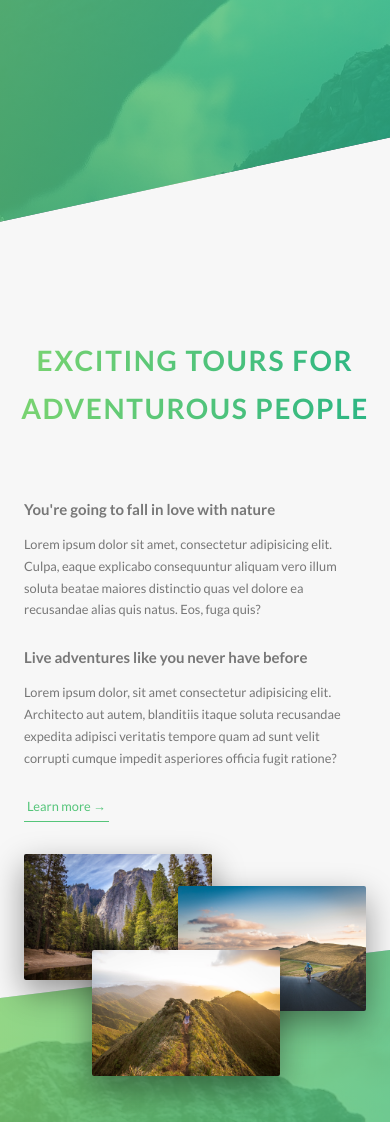
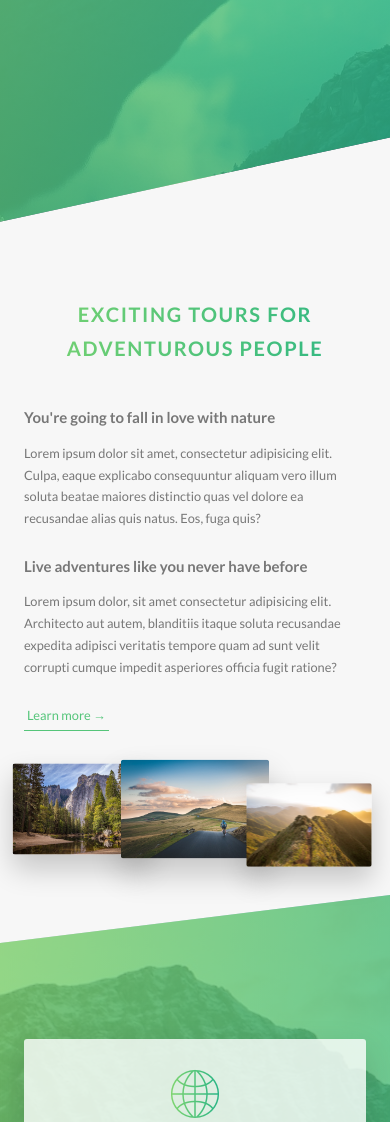
Before and after one commit to UsagiDrops/Css-and-Sass, a website: page index.html in a window 390 px wide. Shown: the part 580-1702 px from the top of the page. Drawn offline with Linux system fonts and the light colour scheme.

Commit message:
media queries

```diff
--- a/sass/abstract/_mixins.scss
+++ b/sass/abstract/_mixins.scss
@@ -10,7 +10,7 @@
     breakpoints
     - phone 600px/37.5em
     - tab-port 900px/56.25em
-    - tab-land 1200px/75em
+    - tab-landscape 1200px/75em
     - big-desktop 1800px/112em
 */
 @mixin respond($breakpoint) {
--- a/sass/base/_utilities.scss
+++ b/sass/base/_utilities.scss
@@ -4,10 +4,18 @@
 
 .u-margin-bottom-large {
     margin-bottom: 8rem !important;
+
+    @include respond(tab-port) {
+        margin-bottom: 5rem !important;
+    }
 }
 
 .u-margin-bottom-medium {
     margin-bottom: 4rem !important;
+
+    @include respond(tab-port) {
+        margin-bottom: 3rem !important;
+    }
 }
 
 .u-margin-bottom-small {
--- a/sass/components/_card.scss
+++ b/sass/components/_card.scss
@@ -115,7 +115,7 @@
     }
 
     &__details {
-        padding: 3rem;
+        padding: 1rem 3rem;
 
         ul {
             list-style: none;
@@ -160,4 +160,49 @@
         font-size: 6rem;
         font-weight: 100;
     }
+
+    @include respond(tab-port) {
+        height: auto;
+        border-radius: 3px;
+        background-color: $color-white;
+        box-shadow: 0 1.5rem 4rem rgba($color-black, .15);
+
+        &__side {
+            height: auto;
+            position: relative;
+            box-shadow: none;
+
+            &--back {
+                transform: rotateY(0);
+                clip-path: polygon(0 15%, 100% 0, 100% 100%, 0 100%)
+            }
+        }
+
+        //.card:hover .card__side
+        &:hover &__side--front {
+            transform: rotateY(0);
+        }
+
+        &:hover &__side--back {
+            transform: rotateY(0);
+        }
+
+        // BACK SIDE
+        &__cta {
+            position: relative;
+            top: 0%;
+            left: 0%;
+            transform: translate(0);
+            width: 100%;
+            padding: 7rem 4rem 4rem 4rem;
+        }
+
+        &__price-box {
+            margin-bottom: 3rem;
+        }
+
+        &__price-value {
+            font-size: 6rem;
+        }
+    }
 }
--- a/sass/components/_composition.scss
+++ b/sass/components/_composition.scss
@@ -10,19 +10,42 @@ position: relative;
         transition: .2s;
         outline-offset: 2rem;
 
+        @include respond(tab-port) {
+            float: left;
+            position: relative;
+            width: 33.33333333%;
+            box-shadow: 0 1.5rem 3rem rgba($color-black, .2);
+        }
+
         &--p1 {
             left: 0;
             top: -2rem;
+
+            @include respond(tab-port) {
+                top: -1rem;
+                transform: scale(1.2)
+            }
         }
 
         &--p2 {
             right: 0;
             top: 2rem;
+
+            @include respond(tab-port) {
+                top: -1rem;
+                transform: scale(1.3)
+            }
         }
 
         &--p3 {
             left: 20%;
             top: 10rem;
+
+            @include respond(tab-port) {
+                top: 1rem;
+                left: 0;
+                transform: scale(1.1)
+            }
         }
 
         &:hover {
--- a/sass/components/_form.scss
+++ b/sass/components/_form.scss
@@ -16,6 +16,10 @@
         width: 90%;
         display: block;
         transition: all .3;
+
+        @include respond(tab-port) {
+            width: 100%;
+        }
 
         &:focus {
             outline: none;
@@ -51,6 +55,11 @@
         position: relative;
         width: 49%;
         display: inline-block;
+
+        @include respond(tab-port) {
+            width: 100%;
+            margin-bottom: 1rem;
+        }
     }
 
     &__radio-input {
--- a/sass/components/_story.scss
+++ b/sass/components/_story.scss
@@ -8,6 +8,16 @@
     padding-left: 9rem;
     font-size: $default-font-size;
     transform: skewX(-12deg);
+
+    @include respond(tab-port) {
+        width: 100%;
+        padding: 4rem;
+        padding-left: 7rem;
+    }
+
+    @include respond(phone) {
+        transform: skewX(0);
+    }
 
     &__shape {
         width: 15rem;
@@ -24,6 +34,10 @@
         // instead of margin
         transform: translateX(-3rem) skewX(12deg);
         position: relative;
+
+        @include respond(phone) {
+            transform: translateX(-3rem) skewX(0);
+        }
     }
 
     &__img {
@@ -35,6 +49,10 @@
 
     &__text {
         transform: skewX(12deg);
+
+        @include respond(phone) {
+            transform: skewX(0);
+        }
     }
 
     &__caption {
--- a/sass/layout/_footer.scss
+++ b/sass/layout/_footer.scss
@@ -11,6 +11,10 @@
     &__logo-box {
         text-align: center;
         margin-bottom: 8rem;
+
+        @include respond(tab-port) {
+            margin-bottom: 6rem;
+        }
     }
 
     &__logo {
--- a/sass/pages/_home.scss
+++ b/sass/pages/_home.scss
@@ -2,22 +2,9 @@
     background-color: $color-grey-light-1;
     padding: 25rem 0;
     margin-top: -10vh;
-}
 
-.heading-secondary {
-    font-size: 3.5rem;
-    text-transform: uppercase;
-    font-weight: 700;
-    display: inline-block;
-    background-image: linear-gradient(to right, $color-primary-light, $color-primary-dark);
-    -webkit-background-clip: text;
-    color: transparent;
-    letter-spacing: .2rem;
-    transition: all .2s;
-
-    &:hover {
-        transform: skewY(-2deg) skewX(15deg) scale(1.1);
-        text-shadow:  .5rem 1rem 2rem rgba($color-black, .2);
+    @include respond(tab-port) {
+        padding: 20rem 0;
     }
 }
 
@@ -36,12 +23,20 @@
     & > * {
         transform: skewY(7deg);
     }
+
+    @include respond(tab-port) {
+        padding: 15rem 0;
+    }
 }
 
 .section-tours {
     background-color: $color-grey-light-1;
     padding: 25rem 0 15rem 0;
     margin-top: -10rem;
+
+    @include respond(tab-port) {
+        padding: 20rem 0 10rem 0;
+    }
 }
 
 .section-stories {
@@ -52,6 +47,10 @@
 .section-book {
     padding: 15rem 0;
     background-image: linear-gradient(to right bottom, $color-primary-light, $color-primary-dark);
+
+    @include respond(tab-port) {
+        padding: 15rem 0;
+    }
 }
 
 .book {
@@ -62,11 +61,34 @@
                                      transparent 50%) ,url(../img/nat-10.jpg);
     background-size: cover; // 100%
     border-radius: 3px;
-    height:50rem;
     box-shadow: 0 1.5rem 4rem rgba($color-black, .2);
+
+    @include respond(tab-land) {
+        background-image: linear-gradient(105deg,
+                                     rgba($color-white, .9) 0%,
+                                     rgba($color-white, .9) 65%,
+                                     transparent 65%) ,url(../img/nat-10.jpg);
+    }
+
+    @include respond(tab-port) {
+        background-image: linear-gradient(to right,
+                                     rgba($color-white, .9) 0%,
+                                     rgba($color-white, .9) 100%),
+                                    url(../img/nat-10.jpg);
+    }
 
     &__form {
         width: 50%;
         padding: 6rem;
+
+        @include respond(tab-land) {
+            width: 70%;
+        }
+
+        @include respond(tab-port) {
+            width: 100%;
+        }
+
+
     }
 }
```
Also changed, not shown: css/style.css.
